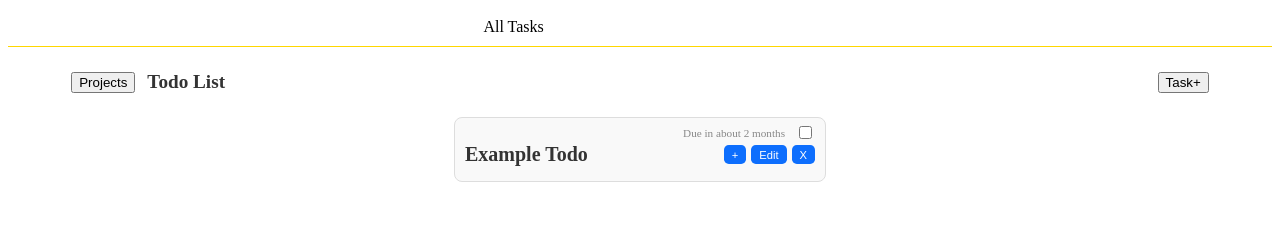
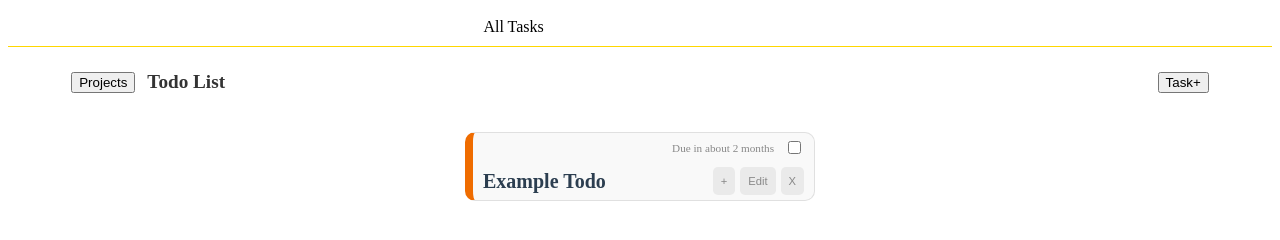
Before and after one commit to AleixMJ/TOP---Project-Todo-List, a website built with webpack: page src/index.html in a window 1280 px wide. Built offline with nearby package versions, Linux system fonts and the light colour scheme.

Commit message:
added coloring by task urgency and changed the UX

```diff
--- a/src/dialog.css
+++ b/src/dialog.css
@@ -2,15 +2,21 @@
   max-width: 350px;
   margin: 1rem auto;
   padding: 5px 10px;
-  border: 1px solid #ddd;
+
   border-radius: 0.5rem;
-  background: #f9f9f9;
+
   text-align: left;
 }
 
 .todo-item {
-  margin-top:0;
-  padding-top:0px;
+  margin: 10px 0;
+  background-color: #ffffff;
+  border: 1px solid #e0e0e0;
+  border-radius: 10px;
+  background: #f9f9f9;
+  padding: 0px 10px;
+  box-sizing: border-box;
+  transition: transform 0.2s ease;
 }
 
 .todo-item ul {
@@ -81,9 +87,9 @@
 .todo-header {
     display: flex;
     flex-direction: column;
-    gap: 8px;
-    padding-top: 15px;
-    padding-bottom: 10px;
+    gap: 4px;
+    padding-top: 5px;
+    padding-bottom: 5px;
     width: 100%;
 }
 
@@ -91,6 +97,7 @@
     margin: 0;
     font-size: 1.25rem;
     text-align: left;
+    color: #2c3e50;
 }
 
 .todo-actions {
@@ -100,16 +107,35 @@
 
 .todo-header button {
     position: relative;
-    padding: 0.2rem 0.5rem;
+    padding: 2px 6px;
     border: none;
     border-radius: 0.3rem;
     background: var(--btn-color);
     color: white;
     cursor: pointer;
-    font-size: 0.7rem;
+    font-size: 0.4rem;
     transition: background 0.18s ease;
 }
 
+.todo-actions button {
+    background: var(--btn-bg); /* No background box */
+    color: #888; /* Subtle grey icons/text */
+    border: none;
+    font-size: 0.7rem; /* Slightly larger for easier tapping */
+    padding: 8px;
+    transition: color 0.2s ease;
+}
+
+.todo-actions button:active {
+    color: var(--primary-blue);
+    background-color: rgba(0, 0, 0, 0.05);
+}
+
+.todo-actions button:hover {
+    background-color: var(--btn-hover);
+    color: white;
+    opacity: 1;
+}
 .todo-header button:hover {
     background: #0b5ed7;
 }
@@ -134,3 +160,25 @@
     align-items: center;
     width: 100%;
 }
+
+.todo-item.priority-urgent h2 {
+  color: crimson;
+
+}
+
+.todo-item.priority-urgent {
+  border-left: 8px solid var(--urgent-accent);
+
+}
+.todo-item.priority-high   {
+  border-left: 8px solid var(--high-accent);
+
+ }
+.todo-item.priority-medium {
+  border-left: 8px solid var(--medium-accent);
+
+}
+.todo-item.priority-low    {
+  border-left: 8px solid var(--low-accent);
+
+}
--- a/src/index.js
+++ b/src/index.js
@@ -73,7 +73,6 @@ document.addEventListener('DOMContentLoaded', () => {
         if (e.target.checked) {
           todoItem.complete = true;
           todoItem.style.opacity = "0.5";
-          todoItem.style.textDecoration = "line-through";
         } else {
           todoItem.complete = false;
           todoItem.style.opacity = "1";
--- a/src/styles.css
+++ b/src/styles.css
@@ -1,6 +1,26 @@
 /* --- 1. MOBILE STYLES (Default) --- */
 :root {
-  --btn-color:#0d6efd;
+  /* Main UI Colors */
+  --primary-blue: #0d6efd;
+  --bg-main: #ffffff;
+  --text-main: #2c3e50; /* Softer than pure black */
+
+  /* Neutral Button Style (Muted) */
+  --btn-bg: rgba(0, 0, 0, 0.06);
+  --btn-text: #555;
+  --btn-hover: #444;
+
+  /* Refined Priority Backgrounds */
+  --urgent-bg: #fff0f0;
+  --high-bg: #fff9f0;
+  --medium-bg: #f0f7ff;
+  --low-bg: #f8f9fa; /* Greyish/White as requested */
+
+  /* Priority Accents (Borders/Icons) */
+  --urgent-accent: #c62828;
+  --high-accent: #ef6c00;
+  --medium-accent: #0277bd;
+  --low-accent: #adb5bd;
 }
 
 
@@ -91,7 +111,7 @@ max-width: 200px;
 padding: 10px;
 border: none;
 border-radius: 5px;
-background-color: var(--btn-color);
+background-color: var(--primary-blue);
 color: white;
 margin-top: 10px;
 }
@@ -127,21 +147,3 @@ h2 {
 .hidden {
     display: none !important;
 }
-
-.todo-header {
-    position: relative;
-    display: grid;
-    grid-template-columns: auto 1fr;
-    align-items: center;
-    gap: 1rem;
-    padding: 0.5rem 0;
-}
-
-.todo-status {
-  position:absolute;
-  right: 0;
-  top: 0;
-    display: flex;
-    align-items: flex-end;
-    gap: 0.5rem;
-}
--- a/src/todo.js
+++ b/src/todo.js
@@ -17,7 +17,7 @@ export default class Todo {
     Display() {
 
     return `
-      <div class="todo-item" data-id="${this.id}">
+      <div class="todo-item priority-${this.priority.toLowerCase()}" data-id="${this.id}">
         <div class="todo-header">
           <div class="todo-status">
               <p class="time-left">Due ${this.dueDate ? formatDistanceToNow(new Date(this.dueDate), { addSuffix: true }) : '—'}</p>
```
